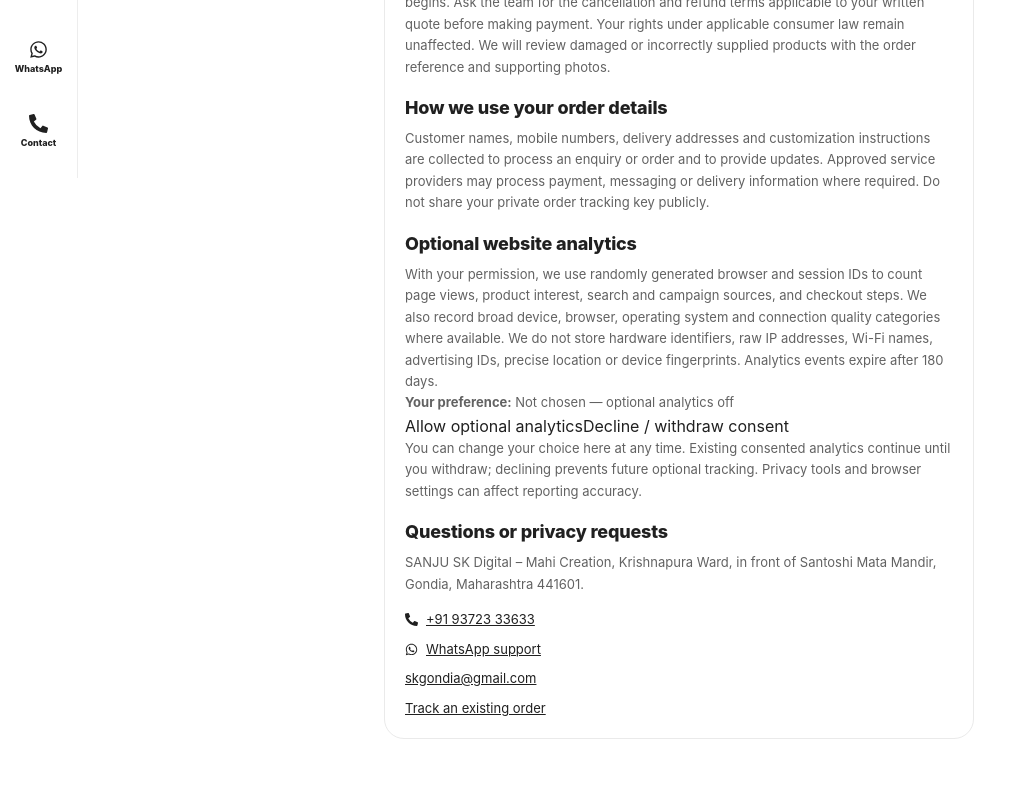
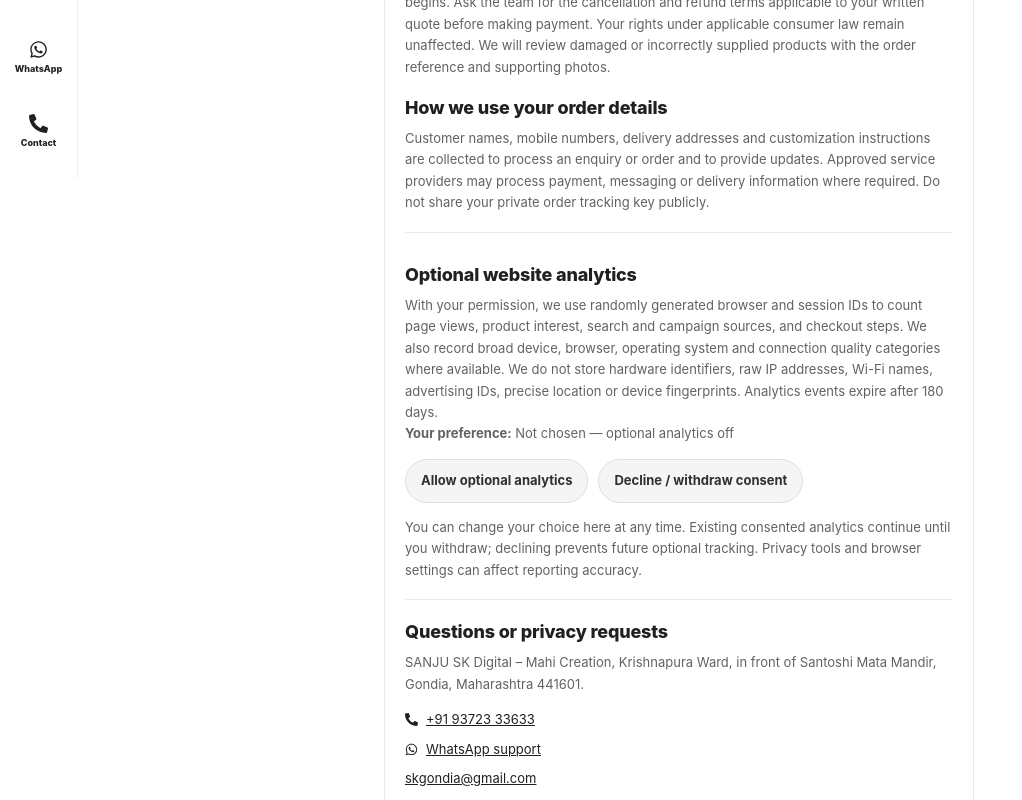
Before and after one commit to mesanjusk/Sanju-SK-Live, a React (Vite) app in the folder IDFrontend/: page /order-information in a window 1280 px wide. Shown: the part 622-1422 px from the top of the page, without its empty margins (0-1022 px from the left). Built offline with nearby package versions, Linux system fonts and the light colour scheme; no server answers.

Commit message:
style: integrate unobtrusive privacy choices into order information page

```diff
--- a/IDFrontend/src/styles/pinterest-responsive-2026.css
+++ b/IDFrontend/src/styles/pinterest-responsive-2026.css
@@ -502,3 +502,41 @@
   .sk-order-tracking{padding:0 8px 35px;}
   .sk-tracking-content .sk-checkout-panel{padding:16px;}
 }
+
+
+/* Optional analytics preferences live on the information page, never as a modal. */
+.sk-public-site .sk-inline-analytics-preferences {
+  scroll-margin-top: 90px;
+  border-top: 1px solid #e9e9e9;
+  border-bottom: 1px solid #e9e9e9;
+  margin: 18px 0;
+  padding: 12px 0 18px;
+}
+.sk-public-site .sk-analytics-choice-inline {
+  display: flex;
+  align-items: stretch;
+  gap: 10px;
+  flex-wrap: wrap;
+  margin: 14px 0;
+}
+.sk-public-site .sk-analytics-choice-inline button {
+  font: inherit;
+  font-weight: 750;
+  font-size: 13px;
+  color: #303030;
+  background: #f5f5f5;
+  border: 1px solid #dedede;
+  border-radius: 999px;
+  min-height: 44px;
+  padding: 10px 15px;
+  cursor: pointer;
+}
+.sk-public-site .sk-analytics-choice-inline button[aria-pressed="true"] {
+  background: #202020;
+  color: #fff;
+  border-color: #202020;
+}
+.sk-public-site .sk-analytics-choice-inline button:focus-visible {
+  outline: 3px solid #b986d8;
+  outline-offset: 2px;
+}
```
